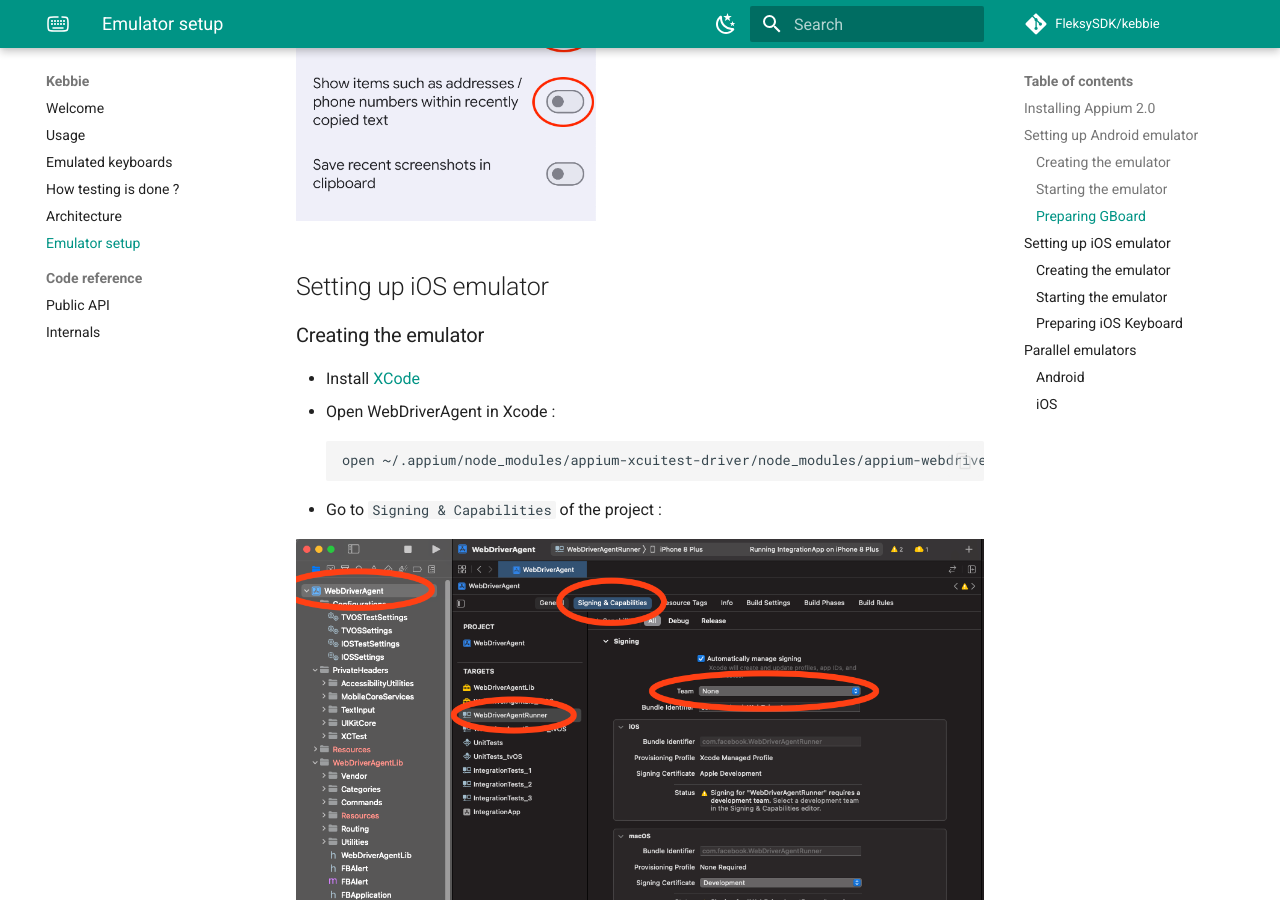
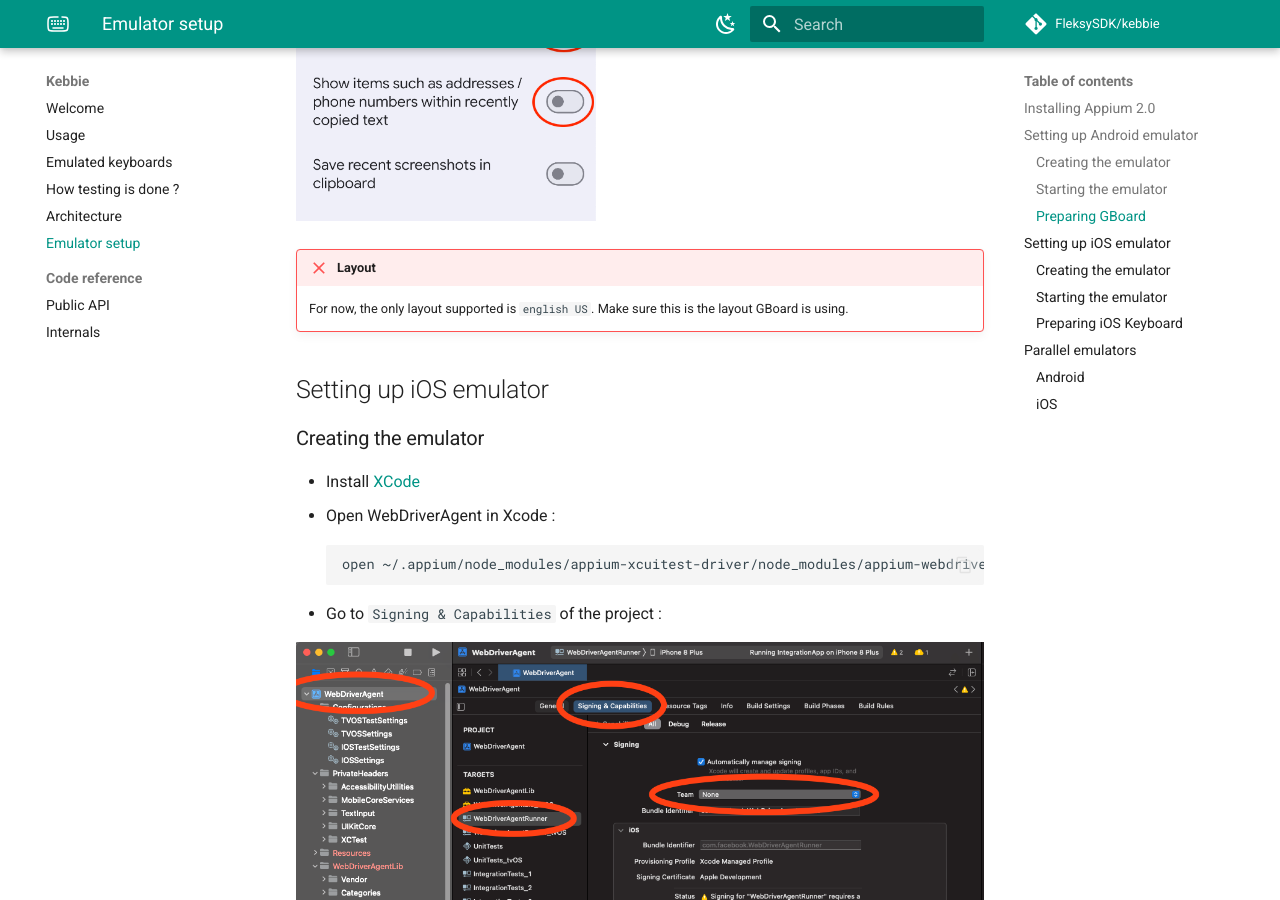
Before and after one commit to FleksySDK/kebbie, an MkDocs documentation site: the page built from docs/emu_setup.md, in a window 1280 px wide and 900 px high, scrolled down 2700 px. Built offline with MkDocs 1.6.1 and Material for MkDocs 9.7.7, drawn with Linux system fonts in a browser that asks for light colours; comment, search, counter and statistics services are not loaded; the version menu is left out; some of the changed text lies outside the part shown.

Commit message:
📝 Improve docs

```diff
--- a/docs/emu_setup.md
+++ b/docs/emu_setup.md
@@ -100,6 +100,9 @@
 
 ![](assets/emu_setup_7.png){ width="300" }
 
+!!! failure "Layout"
+    For now, the only layout supported is `english US`. Make sure this is the layout GBoard is using.
+
 ## Setting up iOS emulator
 
 ### Creating the emulator
@@ -197,6 +200,9 @@
 * Then enable `Auto-Correction` and `Predictive Text` :
 
 ![](assets/ios_setup_7.png){ width="250" }
+
+!!! failure "Layout"
+    For now, the only layout supported is `english US`. Make sure this is the layout iOS keyboard is using.
 
 ## Parallel emulators
 
```
